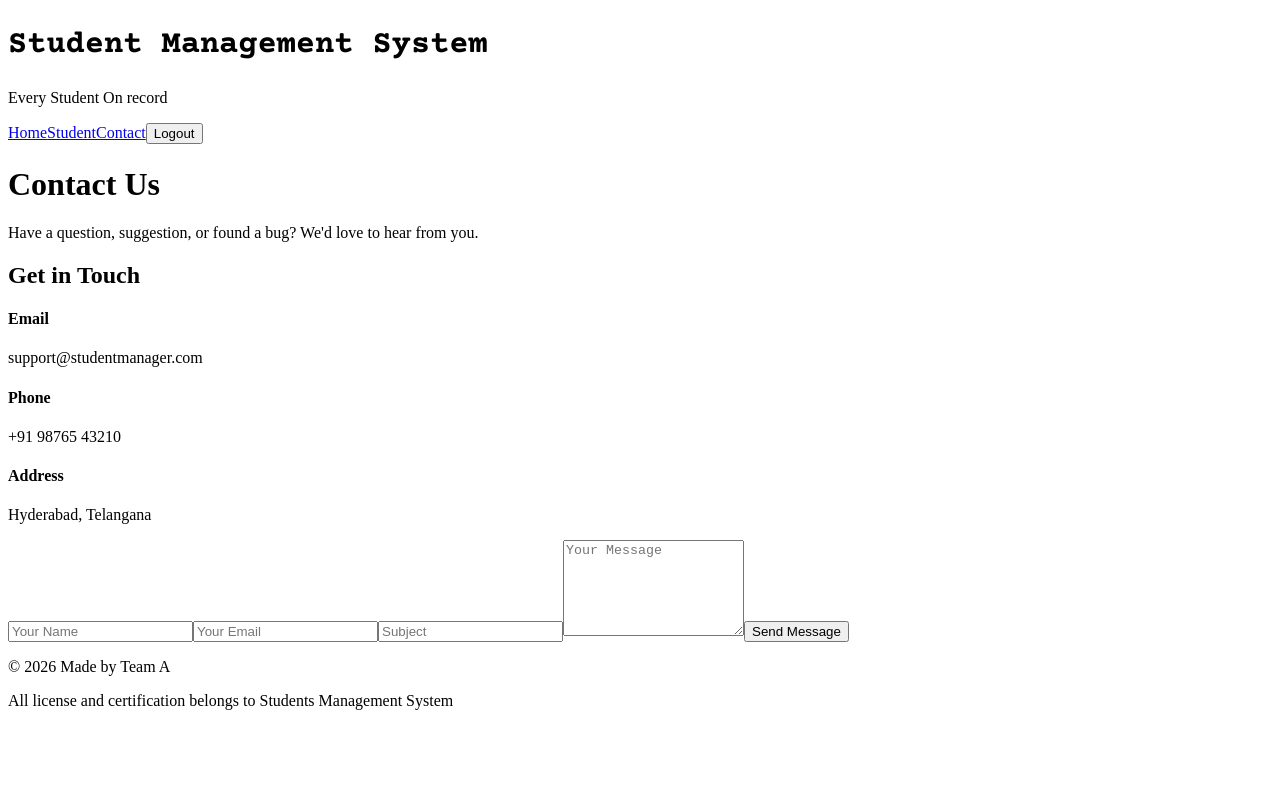
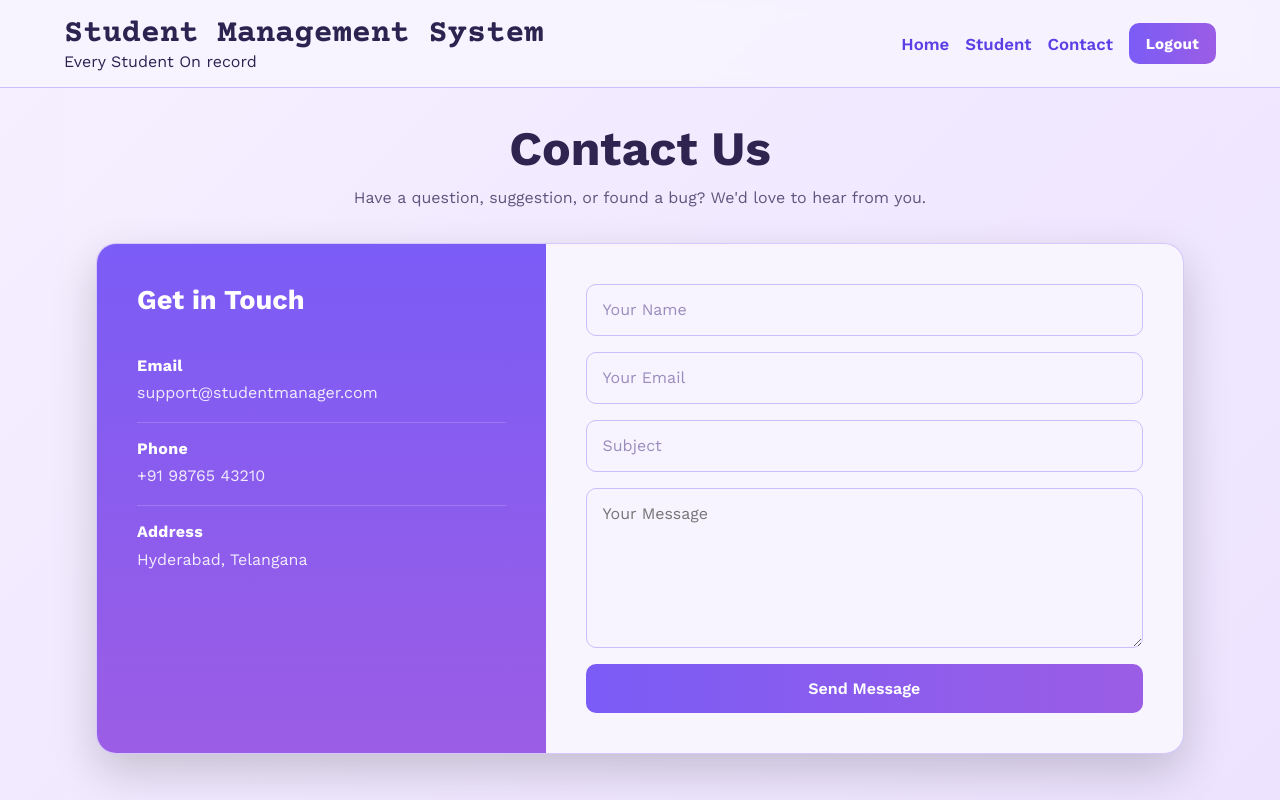
Before and after one commit to BannyVardhanReddy/smart-student-management-system, a React (Vite) app in the folder frontend/: page /dashboard/contact in a window 1280 px wide. Shown: the top 800 px of the page. Built offline with nearby package versions, Linux system fonts and the light colour scheme.

Commit message:
Comleted the project

```diff
--- a/frontend/src/App.css
+++ b/frontend/src/App.css
@@ -1,64 +1,65 @@
-/* .home-header{
+.home-header {
   display: flex;
   justify-content: space-between;
   align-items: center;
-
+  gap: 1rem;
   padding-block: 1rem;
   padding-inline: 4rem;
-
   border-bottom: 1px solid var(--rule);
+  background: rgba(248, 245, 255, 0.72);
+  backdrop-filter: blur(10px);
 }
 
-.right{
-  font-size: 1.1rem;
-
+.right {
+  font-size: 1.05rem;
   display: flex;
   gap: 1rem;
   align-items: center;
+  flex-wrap: wrap;
 }
 
-.link{
-  color: blanchedalmond;
+.link {
+  color: #5d3fe6;
   text-decoration: none;
+  font-weight: 600;
 }
 
-.logout-btn{
-  padding: 0.5rem 1rem;
-  background-color: var(--purple);
-  color: var(--ink);
-
+.logout-btn {
+  padding: 0.7rem 1.05rem;
+  background: linear-gradient(90deg, #7b5cf6, #9b5de5);
+  color: #ffffff;
   border: none;
   outline: none;
-
-  font-size: 1rem;
-  font-weight: bold;
-  letter-spacing: 1px;
+  font-size: 0.95rem;
+  font-weight: 700;
+  letter-spacing: 0.02em;
+  border-radius: 10px;
 }
 
-.logout-btn:hover{
+.logout-btn:hover {
   cursor: pointer;
-  background-color: var(--purple-dark);
+  background: linear-gradient(90deg, #6a4ff0, #8f53dd);
 }
 
-.footer{
+.footer {
   width: 100%;
-
   text-align: center;
   padding-block: 1rem;
   padding-inline: 4rem;
-
   border-top: 1px solid var(--rule);
+  color: var(--ink-soft);
+  background: rgba(248, 245, 255, 0.72);
+  backdrop-filter: blur(10px);
 }
 
-.footer p{
-  font-size: 1.1rem;
+.footer p {
+  font-size: 1rem;
 }
 
-main{
+main {
   padding-inline: 4rem;
   padding-block-end: 1rem;
 }
-
 
 .login-section {
   height: 100vh;
@@ -83,6 +84,7 @@ main{
   display: flex;
   overflow: hidden;
   box-shadow: 0 18px 45px rgba(0, 0, 0, 0.18);
+  border: 1px solid rgba(205, 190, 252, 0.8);
 }
 
 .image,
@@ -275,7 +277,6 @@ button:active {
   margin: 0.8rem 0;
 }
 
-
 .register-link {
   color: #7a5de8;
   font-weight: 600;
@@ -307,4 +308,40 @@ button:active {
   min-height: 0.9rem;
   accent-color: #7a5de8;
   cursor: pointer;
-} */
+}
+
+@media (max-width: 900px) {
+  .home-header,
+  .footer,
+  main {
+    padding-inline: 2rem;
+  }
+
+  .main {
+    flex-direction: column;
+    min-height: auto;
+  }
+
+  .image,
+  .image2 {
+    min-height: 240px;
+    flex-basis: auto;
+  }
+}
+
+@media (max-width: 640px) {
+  .background {
+    padding: 1rem;
+  }
+
+  .home-header,
+  .footer,
+  main {
+    padding-inline: 1rem;
+  }
+
+  .login-section,
+  .registration-section {
+    padding: 1.5rem 1rem;
+  }
+}
--- /dev/null
+++ b/frontend/src/components/Contact.css
@@ -0,0 +1,150 @@
+.contact-page {
+  min-height: 100vh;
+  padding: 2rem;
+  background: linear-gradient(135deg, #f5efff, #ece2ff);
+  font-family: inherit;
+  box-sizing: border-box;
+}
+
+.contact-page h1 {
+  margin: 0 0 0.5rem;
+  text-align: center;
+  color: #2f234f;
+  font-size: clamp(2rem, 4vw, 3rem);
+}
+
+.contact-desc {
+  max-width: 760px;
+  margin: 0 auto 2rem;
+  text-align: center;
+  color: #5f567d;
+  font-size: 1rem;
+  line-height: 1.6;
+}
+
+.contact-container {
+  width: min(1100px, 100%);
+  margin: 0 auto;
+  display: grid;
+  grid-template-columns: 0.95fr 1.35fr;
+  border-radius: 20px;
+  overflow: hidden;
+  background: #f8f5ff;
+  box-shadow: 0 18px 45px rgba(0, 0, 0, 0.18);
+  border: 1px solid rgba(205, 190, 252, 0.8);
+}
+
+.contact-info {
+  padding: 2.5rem;
+  background: linear-gradient(180deg, #7b5cf6, #9b5de5);
+  color: #ffffff;
+}
+
+.contact-info h2 {
+  margin: 0 0 1.5rem;
+  font-size: 1.7rem;
+}
+
+.info {
+  padding: 1rem 0;
+  border-bottom: 1px solid rgba(255, 255, 255, 0.18);
+}
+
+.info:last-child {
+  border-bottom: none;
+}
+
+.info h4 {
+  margin: 0 0 0.35rem;
+  font-size: 1rem;
+  letter-spacing: 0.02em;
+}
+
+.info p {
+  margin: 0;
+  color: rgba(255, 255, 255, 0.88);
+  line-height: 1.6;
+}
+
+.contact-form {
+  padding: 2.5rem;
+  display: flex;
+  flex-direction: column;
+  gap: 1rem;
+}
+
+.contact-form input,
+.contact-form textarea {
+  width: 100%;
+  box-sizing: border-box;
+  padding: 0.95rem 1rem;
+  border-radius: 10px;
+  border: 1px solid #cdbefc;
+  background-color: #f7f3ff;
+  color: #2d2350;
+  font: inherit;
+  outline: none;
+  transition: border-color 0.2s ease, box-shadow 0.2s ease, transform 0.2s ease;
+}
+
+.contact-form textarea {
+  resize: vertical;
+  min-height: 160px;
+}
+
+.contact-form input:focus,
+.contact-form textarea:focus {
+  border-color: #8c64f7;
+  box-shadow: 0 0 0 2px rgba(140, 100, 247, 0.18);
+}
+
+.contact-form button {
+  width: 100%;
+  padding: 0.95rem 1rem;
+  border: none;
+  border-radius: 10px;
+  background: linear-gradient(90deg, #7b5cf6, #9b5de5);
+  color: #ffffff;
+  font-size: 1rem;
+  font-weight: 600;
+  cursor: pointer;
+  transition: transform 0.15s ease, opacity 0.15s ease;
+}
+
+.contact-form button:hover {
+  opacity: 0.95;
+  transform: translateY(-1px);
+}
+
+.contact-form button:active {
+  transform: translateY(1px);
+}
+
+.success-message {
+  margin: 0.25rem 0 0;
+  color: #5b8f3a;
+  font-weight: 600;
+  text-align: center;
+}
+
+@media (max-width: 900px) {
+  .contact-container {
+    grid-template-columns: 1fr;
+  }
+
+  .contact-info,
+  .contact-form {
+    padding: 2rem;
+  }
+}
+
+@media (max-width: 640px) {
+  .contact-page {
+    padding: 1rem;
+  }
+
+  .contact-info,
+  .contact-form {
+    padding: 1.5rem;
+  }
+}
--- a/frontend/src/components/Contact.jsx
+++ b/frontend/src/components/Contact.jsx
@@ -1,4 +1,5 @@
 import { useState } from "react";
+import './Contact.css'
 
 export default function Contact() {
   const [formData, setFormData] = useState({
--- a/frontend/src/components/Dashboard.jsx
+++ b/frontend/src/components/Dashboard.jsx
@@ -3,7 +3,7 @@ import { useEffect, useState, useMemo } from "react";
 export default function Dashboard() {
   const user = JSON.parse(localStorage.getItem("user"));
   const [students, setStudents] = useState([]);
-
+  const today = new Date();
   useEffect(() => {
       async function fetchStudents() {
         try {
@@ -40,12 +40,12 @@ export default function Dashboard() {
   return (
     <>
       <div className="greeting-container">
-        <div className="greeting">
+        <div className="greeting" style={{ margin: "10px 0px" }}>
           <h1>Welcome back, {user.fullName}</h1>
           <p>Here's what happening across your students.</p>
         </div>
 
-        <p>Saturday, June 20 2026</p>
+        <h2>{today.toDateString()}</h2>
       </div>
 
       <div className="data-cards">
--- a/frontend/src/components/Students.css
+++ b/frontend/src/components/Students.css
@@ -1,4 +1,8 @@
-/* .students > * {
+.students {
+  min-height: 100%;
+}
+
+.students > * {
   padding-block: 0.75rem;
 }
 
@@ -10,20 +14,17 @@
   padding-block: 1rem;
   display: grid;
   grid-template-columns: repeat(4, 1fr);
-
   gap: 1rem;
 }
 
 .data-cards div {
   background-color: var(--paper);
-
   padding: 1rem;
   color: var(--ink-soft);
-
-  border-radius: 5px;
-
-  border: 1px solid var(--ink-soft);
-  border-left: 4px solid var(--ink-soft);
+  border-radius: 12px;
+  border: 1px solid rgba(205, 190, 252, 0.9);
+  border-left: 4px solid var(--purple);
+  box-shadow: 0 10px 24px rgba(93, 63, 230, 0.08);
 }
 
 .data-cards div h2 {
@@ -33,45 +34,41 @@
 
 .search-options {
   display: grid;
-  grid-template-columns: 8fr repeat(4, 1fr) 1.5fr;
+  grid-template-columns: 1fr repeat(4,auto);
   gap: 1rem;
 }
 
 .search-options > * {
   padding: 0.75rem 1rem;
   font-size: 1rem;
-
   outline: none;
-  border: none;
-
-  border-radius: 5px;
-
+  border: 1px solid rgba(205, 190, 252, 0.95);
+  border-radius: 10px;
   background-color: var(--paper-alt);
   color: var(--ink);
-
   border-bottom: 4px solid var(--purple);
 }
 
 .add-student-btn {
-  background-color: var(--purple);
+  background: linear-gradient(90deg, #7b5cf6, #9b5de5);
   color: var(--ink);
   border: 0;
 }
 
 .add-student-btn:hover {
-  background-color: var(--purple-dark);
+  background: linear-gradient(90deg, #6a4ff0, #8f53dd);
   cursor: pointer;
 }
+
 .add-student-form {
   background-color: var(--paper);
   color: var(--ink);
-
   padding-block: 1rem;
   padding-inline: 2rem;
-
   margin-block: 1rem;
-
-  border-radius: 5px;
+  border-radius: 12px;
+  border: 1px solid rgba(205, 190, 252, 0.8);
+  box-shadow: 0 10px 24px rgba(93, 63, 230, 0.08);
 }
 
 .add-student-form form > * {
@@ -81,32 +78,29 @@
 .row-1 {
   display: grid;
   grid-template-columns: repeat(3, 1fr);
-
   gap: 1rem;
 }
 
 .col {
   display: flex;
   flex-direction: column;
-
   gap: 10px;
 }
 
 .row-2 {
   display: grid;
   grid-template-columns: repeat(5, 1fr);
-
   gap: 1rem;
 }
 
 .add-student-form form input {
   padding: 0.5rem 1rem;
   font-size: 1rem;
-
   background-color: var(--paper-alt);
   color: var(--ink);
   outline: none;
-  border: none;
+  border: 1px solid rgba(205, 190, 252, 0.95);
+  border-radius: 10px;
 }
 
 .add-student-form form input:focus {
@@ -123,32 +117,29 @@
   outline: none;
   border: none;
   font-size: 1rem;
-
   color: var(--ink);
 }
 
 .add-btn {
-  background-color: var(--purple);
-  border-radius: 0;
-
+  background: linear-gradient(90deg, #7b5cf6, #9b5de5);
+  border-radius: 10px;
   font-weight: bold;
 }
-.cancel-btn{
+
+.cancel-btn {
   background-color: var(--paper);
   border: 1px solid var(--rule) !important;
 }
 
 .add-btn:hover {
-  background-color: var(--purple-dark);
+  background: linear-gradient(90deg, #6a4ff0, #8f53dd);
   cursor: pointer;
 }
 
 .row-3 {
   display: grid;
   grid-template-columns: repeat(2, 100px);
-
   gap: 0.5rem;
-
   justify-content: end;
 }
 
@@ -158,10 +149,12 @@
 }
 
 .table-container {
-  border: 2px solid var(--rule);
+  border: 1px solid var(--rule);
   padding: 0px;
-
   margin-block-start: 1rem;
+  border-radius: 12px;
+  overflow: hidden;
+  box-shadow: 0 10px 24px rgba(93, 63, 230, 0.08);
 }
 
 .row-combined {
@@ -170,50 +163,79 @@
 
 .row {
   display: grid;
-
   grid-template-columns: 1fr 3fr 1fr 1fr 1fr 3fr 1fr 1fr;
   gap: 1rem;
-
   align-items: center;
   align-content: center;
   justify-content: center;
-
   padding-block: 1rem;
   padding-inline: 1rem;
   background-color: var(--paper);
-
   color: var(--ink);
-
   font-family: "Work Sans";
 }
 
 .head {
   font-family: "Courier Prime";
-
   border-bottom: 2px solid var(--rule);
 }
 
-.edit-btn, .delete-btn{
+.edit-btn,
+.delete-btn {
   padding: 0.5rem 1rem;
   background-color: var(--paper-alt);
-
   outline: none;
   border: none;
-
   color: var(--ink);
-
   font-weight: bold;
 }
 
-.delete-btn{
+.delete-btn {
   color: var(--coral);
 }
 
-.edit-btn{
+.edit-btn {
   color: var(--sage);
 }
 
-.edit-btn:hover, .delete-btn:hover{
+.edit-btn:hover,
+.delete-btn:hover {
   cursor: pointer;
   background-color: var(--purple);
-} */
+}
+
+@media (max-width: 1100px) {
+  .search-options {
+    grid-template-columns: repeat(2, minmax(0, 1fr));
+  }
+
+  .data-cards {
+    grid-template-columns: repeat(2, 1fr);
+  }
+
+  .row-1,
+  .row-2 {
+    grid-template-columns: repeat(2, 1fr);
+  }
+
+  .row {
+    grid-template-columns: 40px 2fr repeat(3, 1fr);
+  }
+}
+
+@media (max-width: 720px) {
+  .search-options,
+  .data-cards,
+  .row-1,
+  .row-2 {
+    grid-template-columns: 1fr;
+  }
+
+  .row {
+    grid-template-columns: 1fr 2fr;
+  }
+
+  .add-student-form {
+    padding-inline: 1rem;
+  }
+}
--- a/frontend/src/index.css
+++ b/frontend/src/index.css
@@ -2,36 +2,21 @@
 @import url("https://fonts.googleapis.com/css2?family=Courier+Prime:wght@400;700&family=Work+Sans:wght@400;500;600;700&display=swap");
 
 :root{
-  /* Backgrounds */
-  --bg: #15131C;            /* page background */
+  --bg: #f5efff;
+  --paper: #f8f5ff;
+  --paper-alt: #f7f3ff;
+  --text-onbg: #2f234f;
+  --ink: #2d2350;
+  --ink-soft: #5f567d;
+  --purple: #7b5cf6;
+  --purple-dark: #5d3fe6;
+  --coral: #c2410c;
+  --sage: #15803d;
+  --rule: #cdbefc;
+  --focus-ring: #8c64f7;
+  --radius: 10px;
+}
 
-  /* Surfaces */
-  --paper: #211F2B;         /* card / panel background */
-  --paper-alt: #2A2738;     /* input fields, one step lighter than paper */
-
-  /* Text */
-  --text-onbg: #F5F3FA;     /* light text directly on page background */
-  --ink: #F5F3FA;           /* text on cards (cards are dark) */
-  --ink-soft: #9D99AE;      /* secondary/muted text on cards */
-
-  /* Primary accent */
-  --purple: #6C5DD3;       /* primary buttons, links, active states */
-  --purple-dark: #5A4DB8;  /* hover state for primary accent */
-
-  /* Status colors */
-  --coral: #F2785C;         /* inactive / danger / pending */
-  --sage: #34D399;          /* active / success / done */
-
-  /* Lines */
-  --rule: #3A3650;          /* dashed dividers, borders, card outlines */
-
-  /* Accessibility */
-  --focus-ring: #A78BFA;    /* keyboard focus outline */
-
-  /* Radius */
-  --radius: 3px;
-}
-/*
 * {
   margin: 0px;
   padding: 0px;
@@ -40,18 +25,15 @@
 
 #root {
   min-height: 100vh;
-  font-family: "Courier Prime", sans-serif;
+  font-family: "Work Sans", sans-serif;
 
   display: grid;
   grid-template-rows: auto 1fr auto;
 
-  color: white;
-
-  background: radial-gradient(circle at 20% -10%, #2A2440 0%, transparent 55%),
-      var(--bg);
+  background: linear-gradient(135deg, #f5efff, #ece2ff);
   color: var(--ink);
 }
 
 form,h1,h2,h3,h4,h5,h6,button{
   font-family: 'Work Sans';
-} */
+}
```
Also changed, not shown: 2 other files (tests, documents, lock files or other folders). Lines whose indentation alone changed are shown as unchanged.
